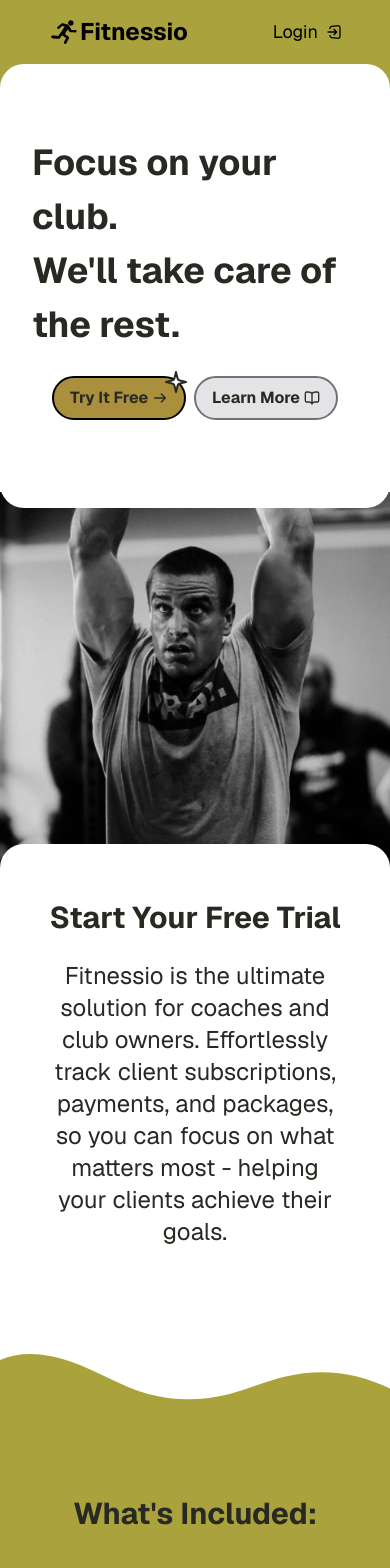
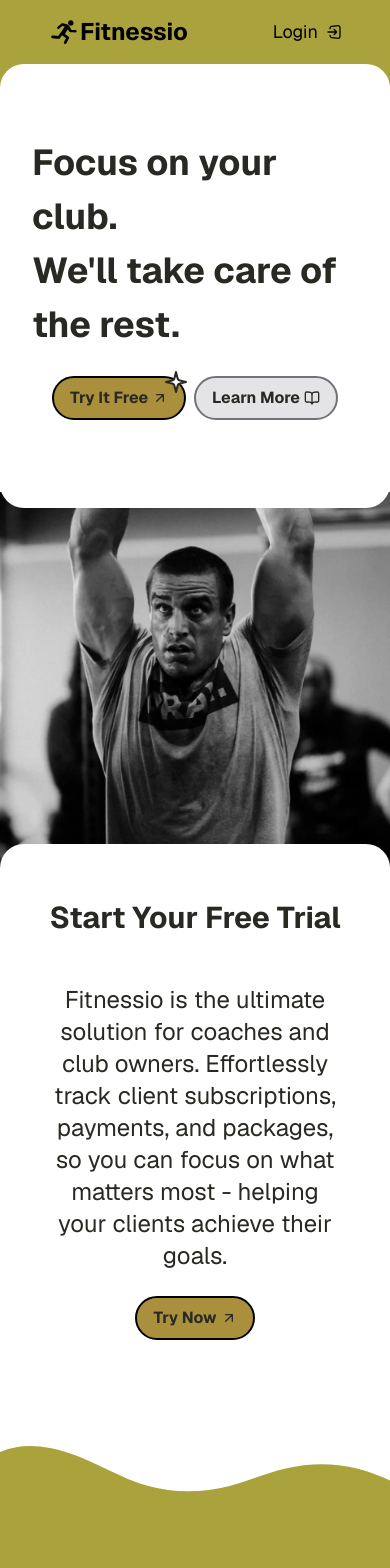
Before and after one commit to dylewskii/fitness-saas, a Next.js app: page / in a window 390 px wide. Shown: the top 1568 px of the page. Built offline with nearby package versions, Linux system fonts and the light colour scheme; no server answers.

Commit message:
replace svg and animation inside primary button

```diff
--- a/src/components/cta-panel.tsx
+++ b/src/components/cta-panel.tsx
@@ -1,15 +1,33 @@
 import React from "react";
+import Button from "./ui/button";
 
 export default function CTAPanel() {
   return (
     <section className="relative flex max-w-[1920px] flex-col items-center justify-center px-12 pb-6 sm:px-32">
       <h2 className="pb-6 text-3xl font-bold">Start Your Free Trial</h2>
-      <p className="text-center text-2xl lg:w-[52rem]">
+      <p className="py-6 text-center text-2xl lg:w-[52rem]">
         Fitnessio is the ultimate solution for coaches and club owners.
         Effortlessly track client subscriptions, payments, and packages, so you
         can focus on what matters most - helping your clients achieve their
         goals.
       </p>
+      <Button variant="primary">
+        Try Now
+        <svg
+          className="flex h-4 w-4 items-center transition group-hover:-translate-y-[2px] group-hover:translate-x-[2px]"
+          viewBox="0 0 24 24"
+          fill="none"
+          xmlns="http://www.w3.org/2000/svg"
+        >
+          <path
+            d="M7 17L17 7M17 7H7M17 7V17"
+            stroke="currentColor"
+            strokeWidth="2"
+            strokeLinecap="round"
+            strokeLinejoin="round"
+          />
+        </svg>
+      </Button>
     </section>
   );
 }
--- a/src/components/hero.tsx
+++ b/src/components/hero.tsx
@@ -17,13 +17,13 @@ export default function Hero() {
           <Button variant="primary">
             Try It Free
             <svg
-              className="flex h-4 w-4 items-center transition group-hover:translate-x-1"
+              className="flex h-4 w-4 items-center transition group-hover:-translate-y-[2px] group-hover:translate-x-[2px]"
               viewBox="0 0 24 24"
               fill="none"
               xmlns="http://www.w3.org/2000/svg"
             >
               <path
-                d="M4 12H20M20 12L14 6M20 12L14 18"
+                d="M7 17L17 7M17 7H7M17 7V17"
                 stroke="currentColor"
                 strokeWidth="2"
                 strokeLinecap="round"
```
